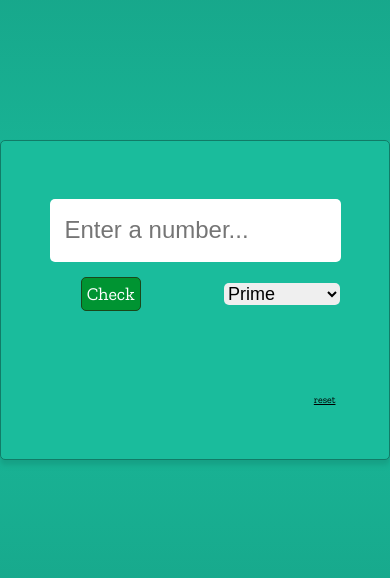
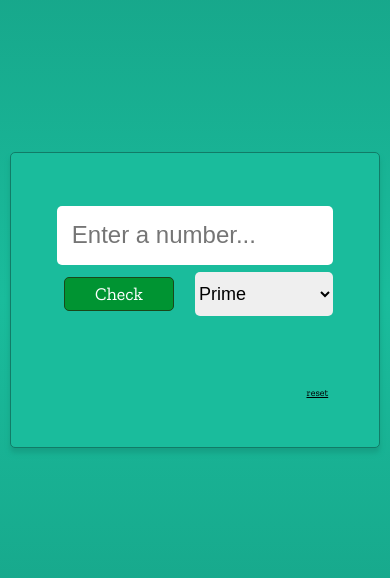
Before and after one commit to stephenmarri/singletons, a plain HTML site: page mathFunctions/index.html in a window 390 px wide. Shown: the part 122-700 px from the top of the page. Drawn offline with nearby package versions, Linux system fonts and the light colour scheme.

Commit message:
added thre functionalities

```diff
--- a/mathFunctions/style.css
+++ b/mathFunctions/style.css
@@ -123,6 +123,22 @@ option{
     body {
       font-size: 10px;
     }
+    .main-container{
+        width: 95%;
+        height: 35%;
+    }
+
+    .main-container .option__wrapper #check{
+        text-align: center;
+        margin: 0;
+    }
+    #check, .option__wrapper #math_function{
+        width: 40%;
+    }
+    .option__wrapper #math_function{
+        width: 50%;
+        height: 75%;
+    }
 
   }
 /* media queries */
```
